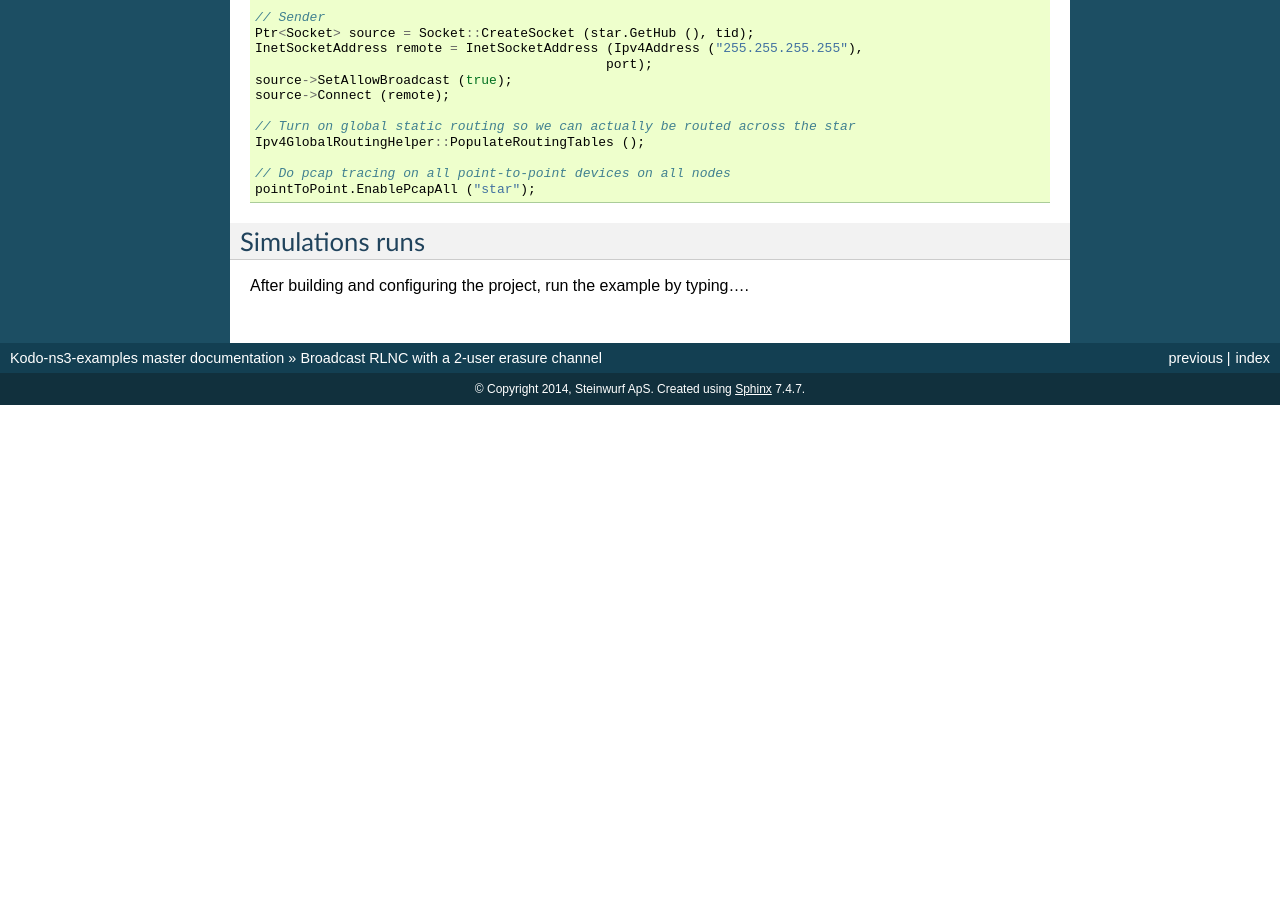
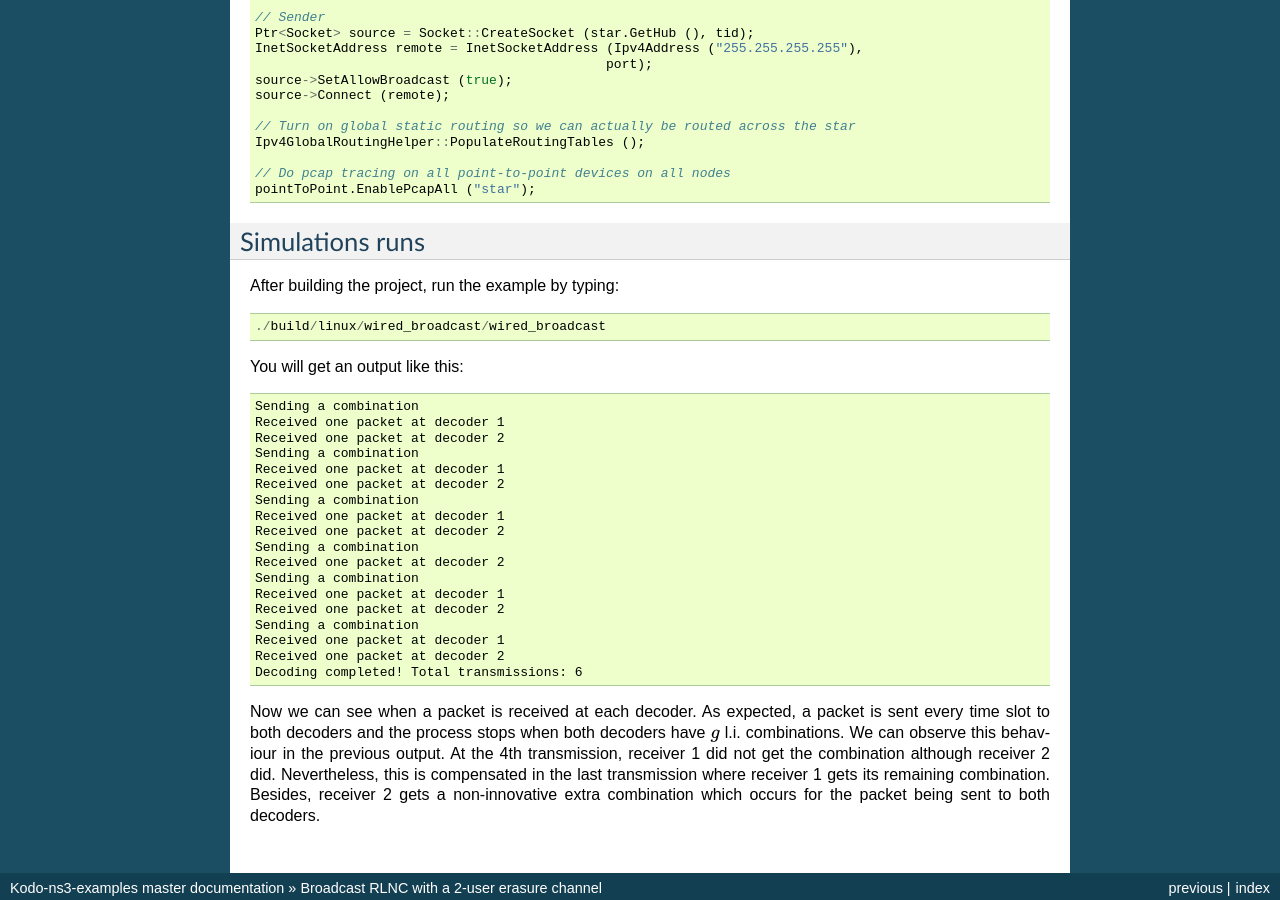
Before and after one commit to steinwurf/kodo-ns3-examples, a Sphinx documentation site: the page built from docs/wired_broadcast.rst, in a window 1280 px wide and 900 px high, scrolled down 2898 px. Built offline with Sphinx 7.4.7, drawn with Linux system fonts in a browser that asks for light colours; formulas are drawn with MathJax 3; before the commit the page ends 3303 px from its top, so only the background shows below that.

Commit message:
Adding text for second example

```diff
--- a/docs/wired_broadcast.rst
+++ b/docs/wired_broadcast.rst
@@ -206,4 +206,36 @@ configured the pcap tracing by doing ``pointToPoint.EnablePcapAll ("star")``.
 Simulations runs
 ----------------
 
-After building and configuring the project, run the example by typing....
+After building the project, run the example by typing: ::
+
+  ./build/linux/wired_broadcast/wired_broadcast
+
+You will get an output like this: ::
+
+  Sending a combination
+  Received one packet at decoder 1
+  Received one packet at decoder 2
+  Sending a combination
+  Received one packet at decoder 1
+  Received one packet at decoder 2
+  Sending a combination
+  Received one packet at decoder 1
+  Received one packet at decoder 2
+  Sending a combination
+  Received one packet at decoder 2
+  Sending a combination
+  Received one packet at decoder 1
+  Received one packet at decoder 2
+  Sending a combination
+  Received one packet at decoder 1
+  Received one packet at decoder 2
+  Decoding completed! Total transmissions: 6
+
+Now we can see when a packet is received at each decoder. As expected, a packet
+is sent every time slot to both decoders and the process stops when both
+decoders have :math:`g` l.i. combinations. We can observe this behaviour in the
+previous output. At the 4th transmission, receiver 1 did not get the combination
+although receiver 2 did. Nevertheless, this is compensated in the last
+transmission where receiver 1 gets its remaining combination. Besides,
+receiver 2 gets a non-innovative extra combination which occurs for the
+packet being sent to both decoders.
```
